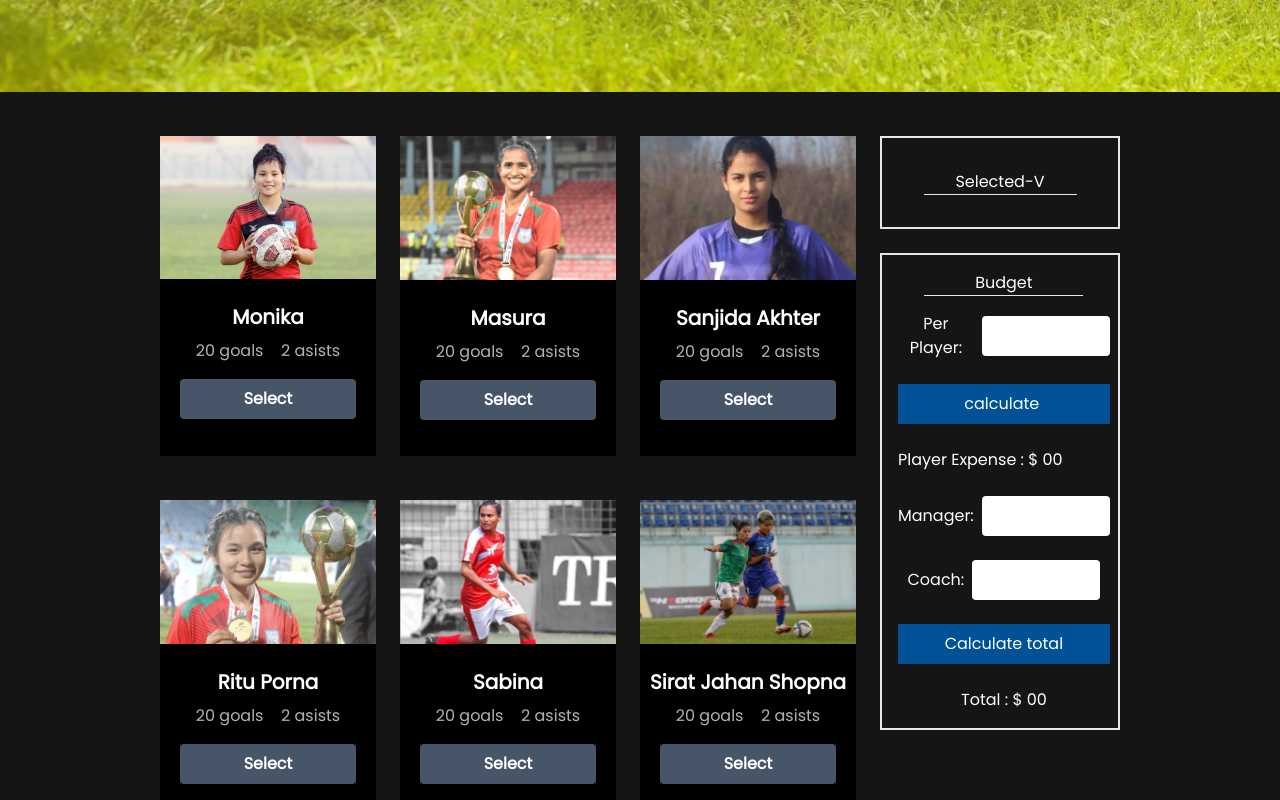
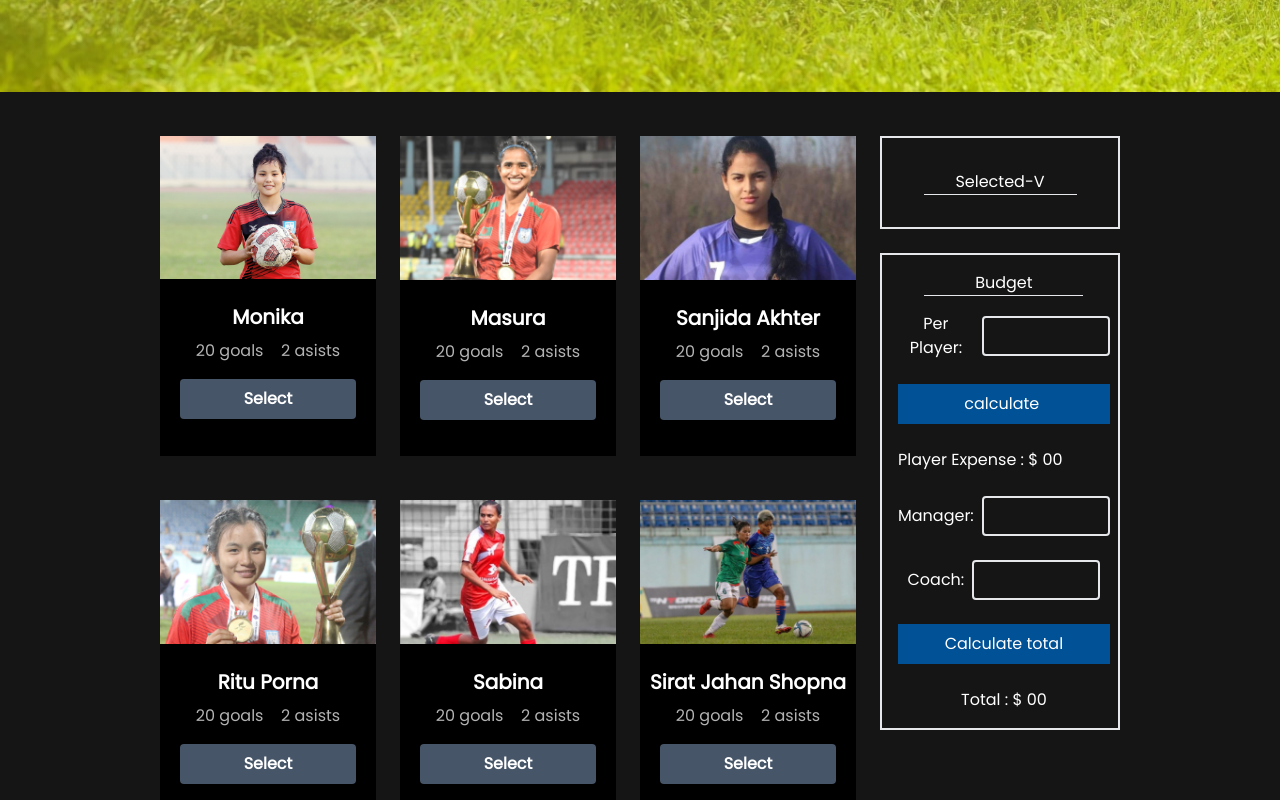
Before and after one commit to Mayeda-Islam/select-best-five, a plain HTML site: page index.html in a window 1280 px wide. Shown: the part 532-1332 px from the top of the page. Drawn offline with nearby package versions, Linux system fonts and the light colour scheme.

Commit message:
input tranparent and border apply

```diff
--- a/index.html
+++ b/index.html
@@ -317,7 +317,7 @@
                         <label for="" class="pr-2">Per Player:</label>
                         <input
                            id="per-player"
-                           class="text-black w-32 h-10 rounded"
+                           class="text-black bg-transparent border-2 w-32 h-10 rounded"
                            type="text"
                         />
                      </div>
@@ -335,7 +335,7 @@
                         <label for="" class="pr-2">Manager:</label>
                         <input
                            id="manager"
-                           class="text-black w-32 h-10 rounded"
+                           class="text-black bg-transparent border-2 w-32 h-10 rounded"
                            type="text"
                         />
                      </div>
@@ -343,7 +343,7 @@
                         <label for="" class="pr-2">Coach:</label>
                         <input
                            id="coach"
-                           class="text-black w-32 h-10 rounded"
+                           class="text-black bg-transparent border-2 w-32 h-10 rounded"
                            type="text"
                         />
                      </div>
```
